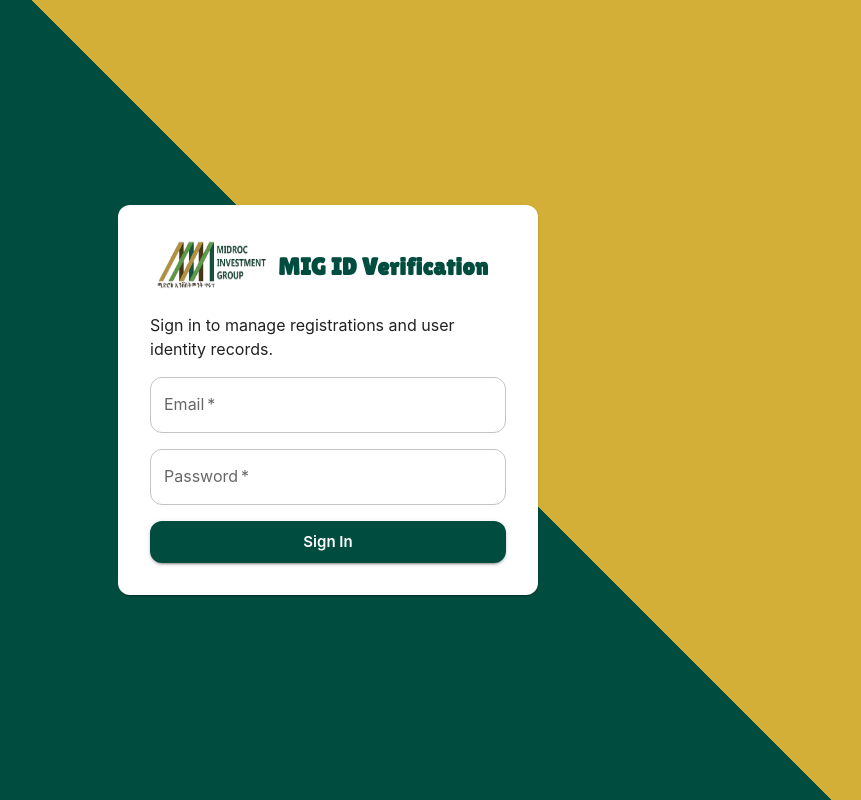
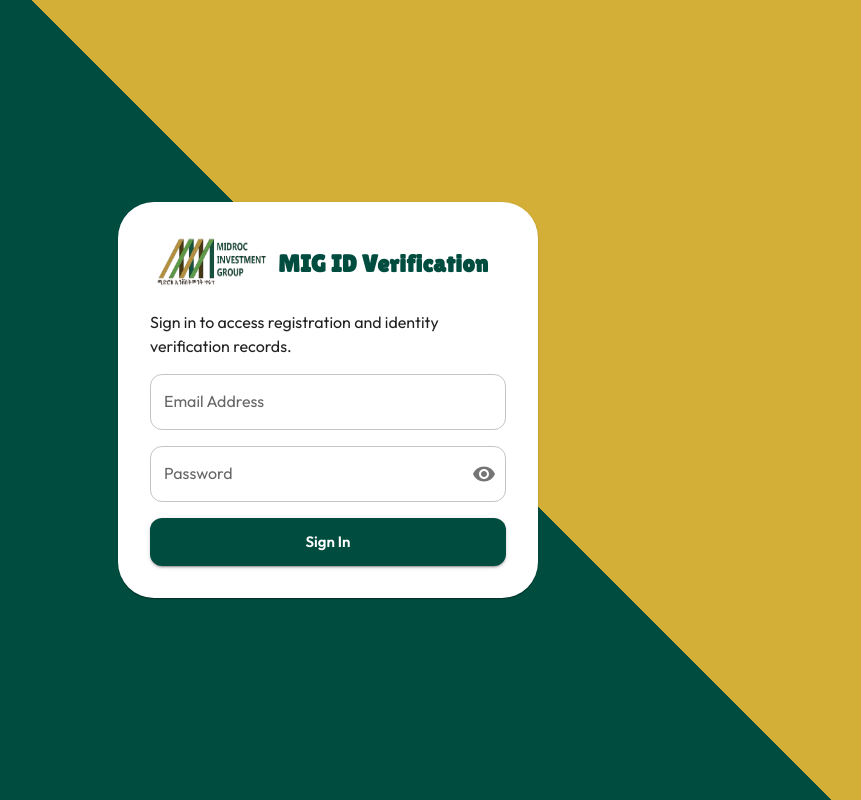
Before and after one commit to fanuel-endeshaw/MigVerify-frontend, a React (Vite) app: page /login in a window 1280 px wide. Shown: the whole page, without its empty margins (312-1173 px from the left). Built offline with nearby package versions, Linux system fonts and the light colour scheme; a web font is replaced by a local one.

Commit message:
version2

```diff
--- a/src/components/Login.jsx
+++ b/src/components/Login.jsx
@@ -1,3 +1,125 @@
+// import {
+//   Alert,
+//   Box,
+//   Button,
+//   Paper,
+//   Stack,
+//   TextField,
+//   Typography,
+// } from "@mui/material";
+// import { useState } from "react";
+// import { Navigate, useNavigate } from "react-router-dom";
+// import { useAuth } from "../auth/useAuth";
+// import midrocLogo from "../assets/midroc_logo.png";
+
+// export default function Login() {
+//   const navigate = useNavigate();
+//   const { isAuthenticated, login } = useAuth();
+//   const [form, setForm] = useState({
+//     email: "",
+//     password: "",
+//   });
+//   const [error, setError] = useState("");
+//   const [loading, setLoading] = useState(false);
+
+//   if (isAuthenticated) return <Navigate to="/dashboard" replace />;
+
+//   const handleSubmit = async (event) => {
+//     event.preventDefault();
+//     setLoading(true);
+//     setError("");
+
+//     const result = await login(form.email.trim(), form.password);
+//     setLoading(false);
+//     if (!result.success) {
+//       setError(result.error);
+//       return;
+//     }
+//     navigate("/dashboard");
+//   };
+
+//   return (
+//     <Box
+//       sx={{
+//         minHeight: "100vh",
+//         display: "grid",
+//         placeItems: "center",
+//         px: 2,
+//         // background: "",
+//         background: "linear-gradient(45deg, #004d40 55%, #D4AF37 45%)",
+//       }}
+//     >
+//       <Paper sx={{ p: 4, width: "100%", maxWidth: 420 }}>
+//         <Stack spacing={2}>
+//           <Stack direction="row" spacing={1} sx={{ alignItems: "center" }}>
+//             {/* <ShieldOutlinedIcon color="primary" />
+//              */}
+//             <img
+//               src={midrocLogo}
+//               alt="Midroc Logo"
+//               style={{ width: 120, height: 60 }}
+//             ></img>
+//             <Typography
+//               variant="h5"
+//               fontWeight={700}
+//               sx={{
+//                 fontFamily: '"Lilita One", "Inter", "Segoe UI", sans-serif',
+//                 letterSpacing: 0.4,
+//                 color: "#004d40",
+//               }}
+//             >
+//               MIG ID Verification
+//             </Typography>
+//           </Stack>
+//           <Typography
+//             color="text.secondary"
+//             sx={{ fontFamily: '"Outfit", "Inter", "Segoe UI", sans-serif' }}
+//           >
+//             Sign in to manage registrations and user identity records.
+//           </Typography>
+//           {error ? <Alert severity="error">{error}</Alert> : null}
+//           <Box component="form" onSubmit={handleSubmit}>
+//             <Stack spacing={2}>
+//               <TextField
+//                 label="Email"
+//                 type="email"
+//                 required
+//                 value={form.email}
+//                 sx={{ fontFamily: '"Outfit", "Inter", "Segoe UI", sans-serif' }}
+//                 onChange={(event) =>
+//                   setForm((prev) => ({ ...prev, email: event.target.value }))
+//                 }
+//               />
+//               <TextField
+//                 label="Password"
+//                 type="password"
+//                 required
+//                 value={form.password}
+//                 onChange={(event) =>
+//                   setForm((prev) => ({ ...prev, password: event.target.value }))
+//                 }
+//                 sx={{ mb: 1 }}
+//               />
+//               <Button
+//                 type="submit"
+//                 variant="contained"
+//                 sx={{ bgcolor: "#004d40" }}
+//                 disabled={loading}
+//                 size="large"
+//               >
+//                 {loading ? "Signing in..." : "Sign In"}
+//               </Button>
+//             </Stack>
+//           </Box>
+//           {/* <Typography variant="caption" color="text.secondary">
+//             Demo credentials are prefilled.
+//           </Typography> */}
+//         </Stack>
+//       </Paper>
+//     </Box>
+//   );
+// }
+
 import {
   Alert,
   Box,
@@ -6,7 +128,13 @@
   Stack,
   TextField,
   Typography,
+  IconButton,
+  InputAdornment,
 } from "@mui/material";
+
+import Visibility from "@mui/icons-material/Visibility";
+import VisibilityOff from "@mui/icons-material/VisibilityOff";
+
 import { useState } from "react";
 import { Navigate, useNavigate } from "react-router-dom";
 import { useAuth } from "../auth/useAuth";
@@ -15,26 +143,67 @@
 export default function Login() {
   const navigate = useNavigate();
   const { isAuthenticated, login } = useAuth();
+
   const [form, setForm] = useState({
     email: "",
     password: "",
   });
+
+  const [errors, setErrors] = useState({
+    email: "",
+    password: "",
+  });
+
+  const [showPassword, setShowPassword] = useState(false);
+
   const [error, setError] = useState("");
   const [loading, setLoading] = useState(false);
 
   if (isAuthenticated) return <Navigate to="/dashboard" replace />;
 
+  const validateForm = () => {
+    let valid = true;
+
+    const newErrors = {
+      email: "",
+      password: "",
+    };
+
+    // EMAIL VALIDATION
+    if (!form.email.trim()) {
+      newErrors.email = "Email is required";
+      valid = false;
+    }
+
+    // PASSWORD VALIDATION
+    if (!form.password.trim()) {
+      newErrors.password = "Password is required";
+      valid = false;
+    }
+
+    setErrors(newErrors);
+
+    return valid;
+  };
+
   const handleSubmit = async (event) => {
     event.preventDefault();
-    setLoading(true);
+
     setError("");
 
-    const result = await login(form.email.trim(), form.password);
+    if (!validateForm()) return;
+
+    setLoading(true);
+
+    const result = await login(form.email.trim(), form.password.trim());
+
     setLoading(false);
+
     if (!result.success) {
       setError(result.error);
       return;
     }
+
     navigate("/dashboard");
   };
 
@@ -45,25 +214,31 @@
         display: "grid",
         placeItems: "center",
         px: 2,
-        // background: "",
         background: "linear-gradient(45deg, #004d40 55%, #D4AF37 45%)",
       }}
     >
-      <Paper sx={{ p: 4, width: "100%", maxWidth: 420 }}>
+      <Paper
+        sx={{
+          p: 4,
+          width: "100%",
+          maxWidth: 420,
+          borderRadius: 3,
+        }}
+      >
         <Stack spacing={2}>
+          {/* HEADER */}
           <Stack direction="row" spacing={1} sx={{ alignItems: "center" }}>
-            {/* <ShieldOutlinedIcon color="primary" />
-             */}
             <img
               src={midrocLogo}
               alt="Midroc Logo"
               style={{ width: 120, height: 60 }}
-            ></img>
+            />
+
             <Typography
               variant="h5"
               fontWeight={700}
               sx={{
-                fontFamily: '"Lilita One", "Inter", "Segoe UI", sans-serif',
+                fontFamily: '"Lilita One", "Inter", sans-serif',
                 letterSpacing: 0.4,
                 color: "#004d40",
               }}
@@ -71,45 +246,119 @@
               MIG ID Verification
             </Typography>
           </Stack>
-          <Typography color="text.secondary">
-            Sign in to manage registrations and user identity records.
+
+          {/* SUBTEXT */}
+          <Typography
+            color="text.secondary"
+            sx={{
+              fontFamily: '"Outfit", "Inter", sans-serif',
+            }}
+          >
+            Sign in to access registration and identity verification records.
           </Typography>
+
+          {/* ERROR ALERT */}
           {error ? <Alert severity="error">{error}</Alert> : null}
+
+          {/* FORM */}
           <Box component="form" onSubmit={handleSubmit}>
             <Stack spacing={2}>
+              {/* EMAIL FIELD */}
               <TextField
-                label="Email"
+                fullWidth
+                label="Email Address"
+                placeholder="Enter your email address"
                 type="email"
-                required
                 value={form.email}
+                error={!!errors.email}
+                helperText={errors.email}
                 onChange={(event) =>
-                  setForm((prev) => ({ ...prev, email: event.target.value }))
+                  setForm((prev) => ({
+                    ...prev,
+                    email: event.target.value,
+                  }))
                 }
+                sx={{
+                  "& .MuiInputBase-input": {
+                    fontFamily: '"Outfit", "Inter", sans-serif',
+                  },
+
+                  "& .MuiInputLabel-root": {
+                    fontFamily: '"Outfit", "Inter", sans-serif',
+                  },
+
+                  "& .MuiFormHelperText-root": {
+                    fontFamily: '"Outfit", "Inter", sans-serif',
+                  },
+                }}
               />
+
+              {/* PASSWORD FIELD */}
               <TextField
+                fullWidth
                 label="Password"
-                type="password"
-                required
+                placeholder="Enter your password"
+                type={showPassword ? "text" : "password"}
                 value={form.password}
+                error={!!errors.password}
+                helperText={errors.password}
                 onChange={(event) =>
-                  setForm((prev) => ({ ...prev, password: event.target.value }))
+                  setForm((prev) => ({
+                    ...prev,
+                    password: event.target.value,
+                  }))
                 }
-                sx={{ mb: 1 }}
+                sx={{
+                  "& .MuiInputBase-input": {
+                    fontFamily: '"Outfit", "Inter", sans-serif',
+                  },
+
+                  "& .MuiInputLabel-root": {
+                    fontFamily: '"Outfit", "Inter", sans-serif',
+                  },
+
+                  "& .MuiFormHelperText-root": {
+                    fontFamily: '"Outfit", "Inter", sans-serif',
+                  },
+                }}
+                slotProps={{
+                  input: {
+                    endAdornment: (
+                      <InputAdornment position="end">
+                        <IconButton
+                          onClick={() => setShowPassword((prev) => !prev)}
+                          edge="end"
+                        >
+                          {showPassword ? <VisibilityOff /> : <Visibility />}
+                        </IconButton>
+                      </InputAdornment>
+                    ),
+                  },
+                }}
               />
+
+              {/* BUTTON */}
               <Button
                 type="submit"
                 variant="contained"
-                sx={{ bgcolor: "#004d40" }}
+                size="large"
                 disabled={loading}
-                size="large"
+                sx={{
+                  bgcolor: "#004d40",
+                  fontFamily: '"Outfit", "Inter", sans-serif',
+                  textTransform: "none",
+                  fontWeight: 600,
+                  py: 1.4,
+
+                  "&:hover": {
+                    bgcolor: "#00352c",
+                  },
+                }}
               >
                 {loading ? "Signing in..." : "Sign In"}
               </Button>
             </Stack>
           </Box>
-          {/* <Typography variant="caption" color="text.secondary">
-            Demo credentials are prefilled.
-          </Typography> */}
         </Stack>
       </Paper>
     </Box>
--- a/src/pages/AdminProfile.jsx
+++ b/src/pages/AdminProfile.jsx
@@ -9,7 +9,7 @@
   Stack,
   Typography,
 } from "@mui/material";
-import { decodeToken } from "../auth/session"; // adjust path
+import { decodeToken } from "../auth/session";
 
 export default function AdminProfile() {
   const admin = decodeToken();
--- a/src/pages/Overview.jsx
+++ b/src/pages/Overview.jsx
@@ -90,7 +90,8 @@
           {[
             { label: "Total Employees", value: totalUsers || 0 },
             { label: "Today Scans", value: todayScans || 0 },
-            // Future cards can be added here.
+            // check
+            // future cards can be added .
           ].map((card) => (
             <Grid key={card.label} xs={12} sm={6} lg={3}>
               <Card>
--- a/src/pages/Registration.jsx
+++ b/src/pages/Registration.jsx
@@ -293,9 +293,8 @@
 
         <Box component="form" sx={{ mt: 2 }} onSubmit={handleCreateUser}>
           <Stack
-            direction={{ xs: "column", md: "row" }}
+            direction={{ xs: "column", md: "row", alignItems: "stretch" }}
             spacing={3}
-            alignItems="stretch"
           >
             {/* LEFT */}
             <Paper
```
Also changed, not shown: src/pages/TodayScanned.jsx (+9 -15 lines), src/pages/Users.jsx (+4 -4 lines).
